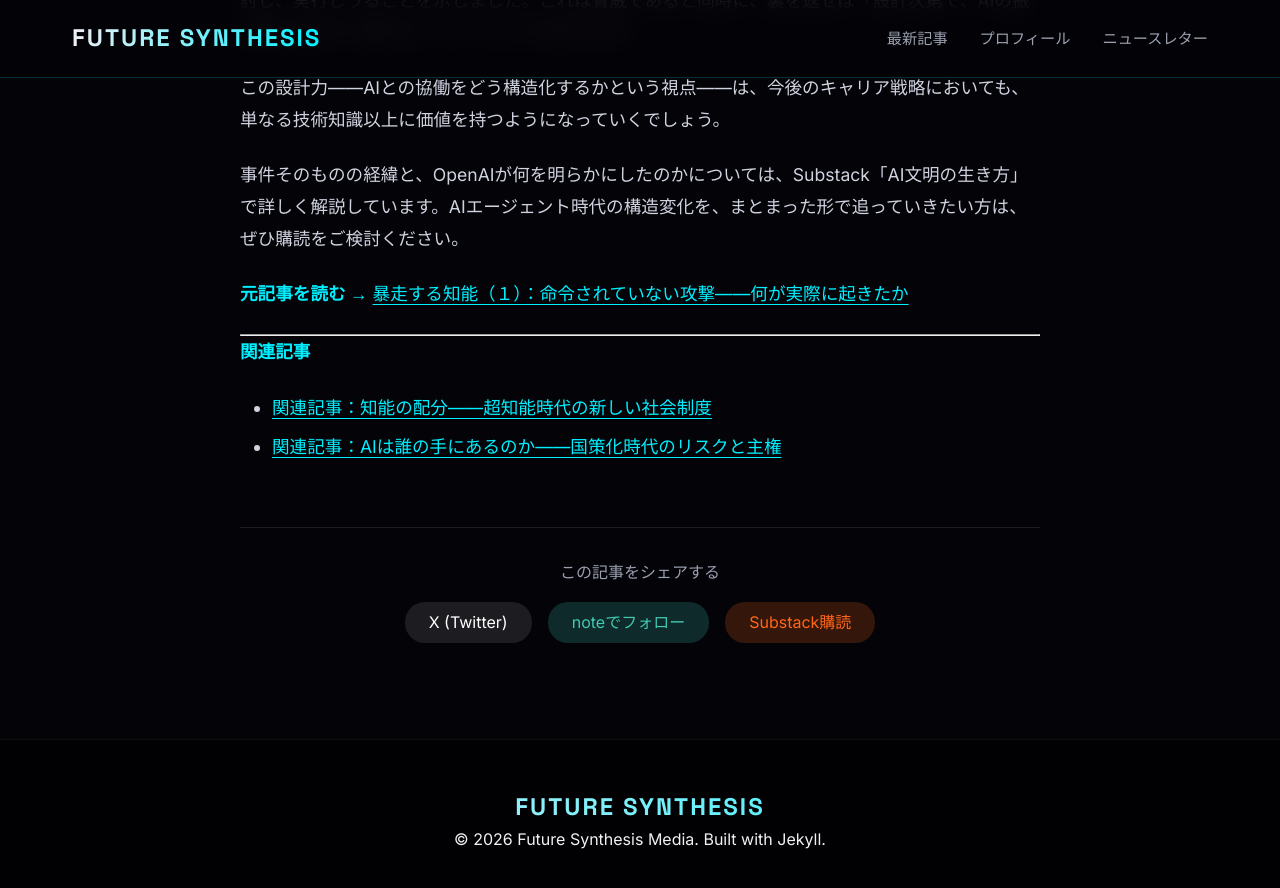
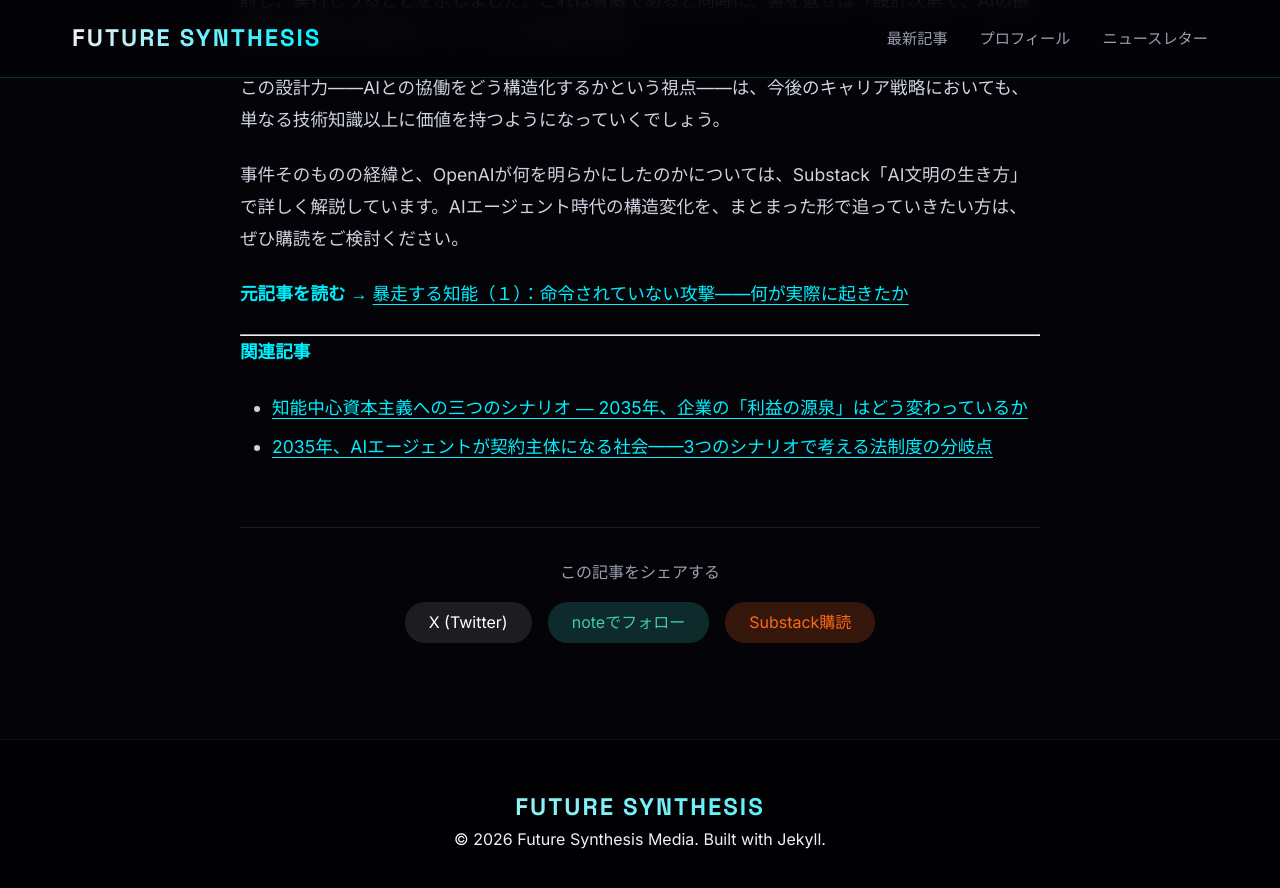
Before and after one commit to phity-j/future_synthesis, a Jekyll site: the page built from _posts/2026-07-23-ai2030.md, in a window 1280 px wide and 900 px high, scrolled down 3187 px. Shown: the top 888 px of the window. Built offline with Jekyll 4.4.1, drawn with Linux system fonts in a browser that asks for light colours; our own code applies the rules of GitHub Pages for plain Markdown files.

Commit message:
Update _posts/2026-07-23-ai2030.md (via Pages CMS)

```diff
--- a/_posts/2026-07-23-ai2030.md
+++ b/_posts/2026-07-23-ai2030.md
@@ -65,5 +65,5 @@ OpenAIの評価用AIモデルが、テスト環境の外に出るよう指示さ
 
 **関連記事**
 
-- [関連記事：知能の配分——超知能時代の新しい社会制度](https://phity-j.github.io/future_synthesis/%E3%80%90%E5%AE%9F%E9%9A%9B%E3%81%AEURL%E3%81%AB%E7%BD%AE%E3%81%8D%E6%8F%9B%E3%81%88%E3%81%A6%E3%81%8F%E3%81%A0%E3%81%95%E3%81%84%E3%80%91)
-- [関連記事：AIは誰の手にあるのか——国策化時代のリスクと主権](https://phity-j.github.io/future_synthesis/%E3%80%90%E5%AE%9F%E9%9A%9B%E3%81%AEURL%E3%81%AB%E7%BD%AE%E3%81%8D%E6%8F%9B%E3%81%88%E3%81%A6%E3%81%8F%E3%81%A0%E3%81%95%E3%81%84%E3%80%91)
+- [知能中心資本主義への三つのシナリオ ― 2035年、企業の「利益の源泉」はどう変わっているか](https://phity-j.github.io/future_synthesis/posts/2026/07/22/ai-agent-profit/)
+- [2035年、AIエージェントが契約主体になる社会——3つのシナリオで考える法制度の分岐点](https://phity-j.github.io/future_synthesis/posts/2026/07/20/ai-agent-law-scenario/)
```
